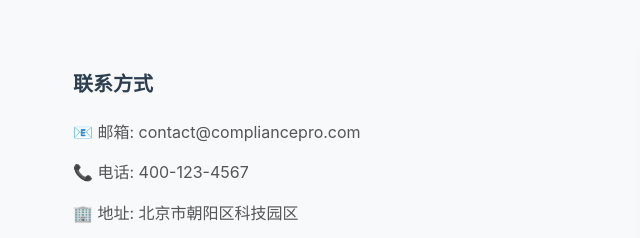
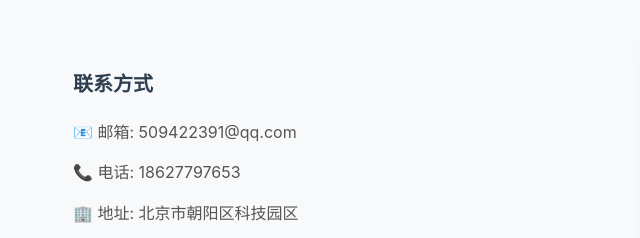
Before and after one commit to foypeng/iso9001-toolkit, a website: page public/index.html in a window 1280 px wide. Shown: the part 3240-3478 px from the top of the page, 17-657 px from the left. Drawn offline with Linux system fonts and the light colour scheme.

Commit message:
chore: 更新联系信息
- 邮箱：509422391@qq.com
- 电话：18627797653
- 更新了首页和ISO 9001页面的联系信息

```diff
--- a/public/index.html
+++ b/public/index.html
@@ -212,8 +212,8 @@
       <div class="contact-grid">
         <div class="contact-info">
           <h3>联系方式</h3>
-          <p>📧 邮箱: contact@compliancepro.com</p>
-          <p>📞 电话: 400-123-4567</p>
+          <p>📧 邮箱: 509422391@qq.com</p>
+          <p>📞 电话: 18627797653</p>
           <p>🏢 地址: 北京市朝阳区科技园区</p>
 
           <h3>工作时间</h3>
```
Also changed, not shown: public/iso9001.html (+1 -1 lines).
